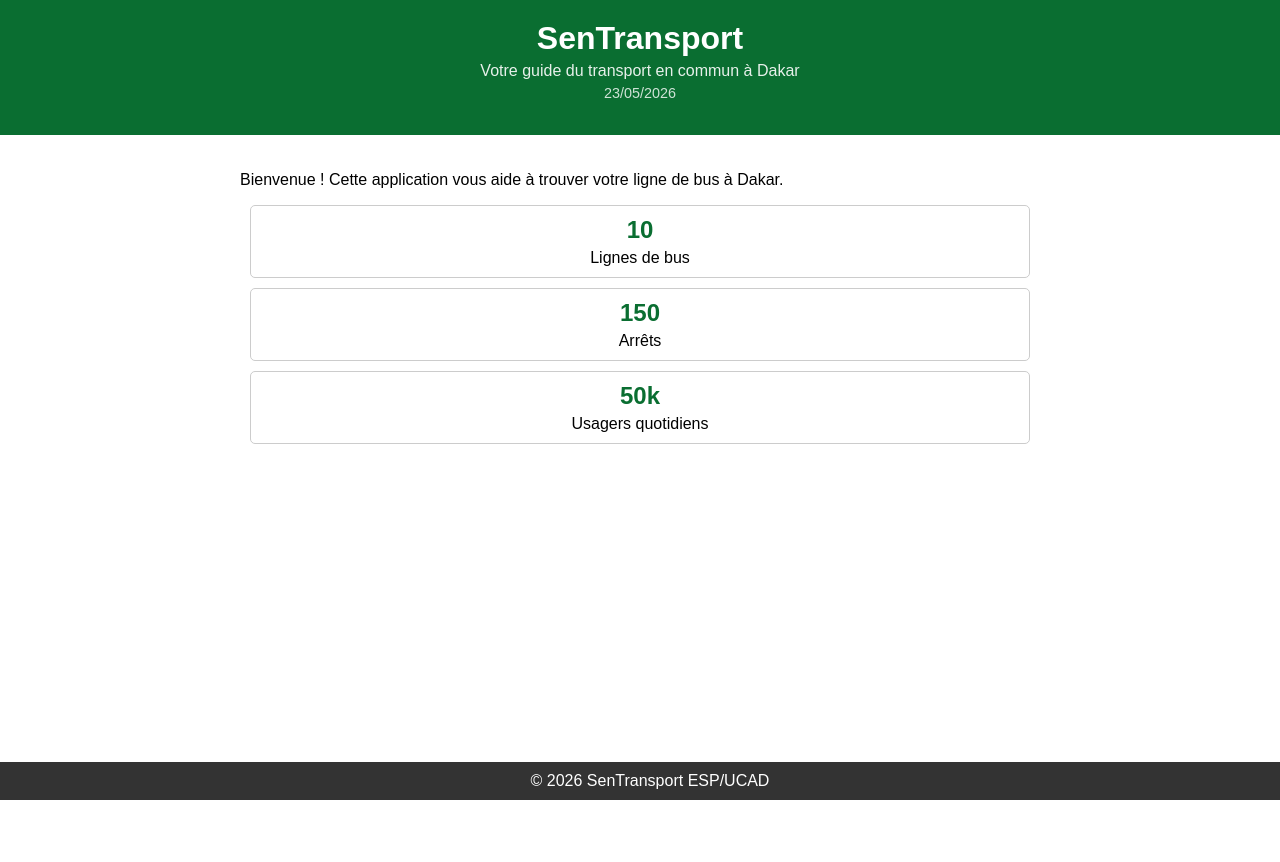
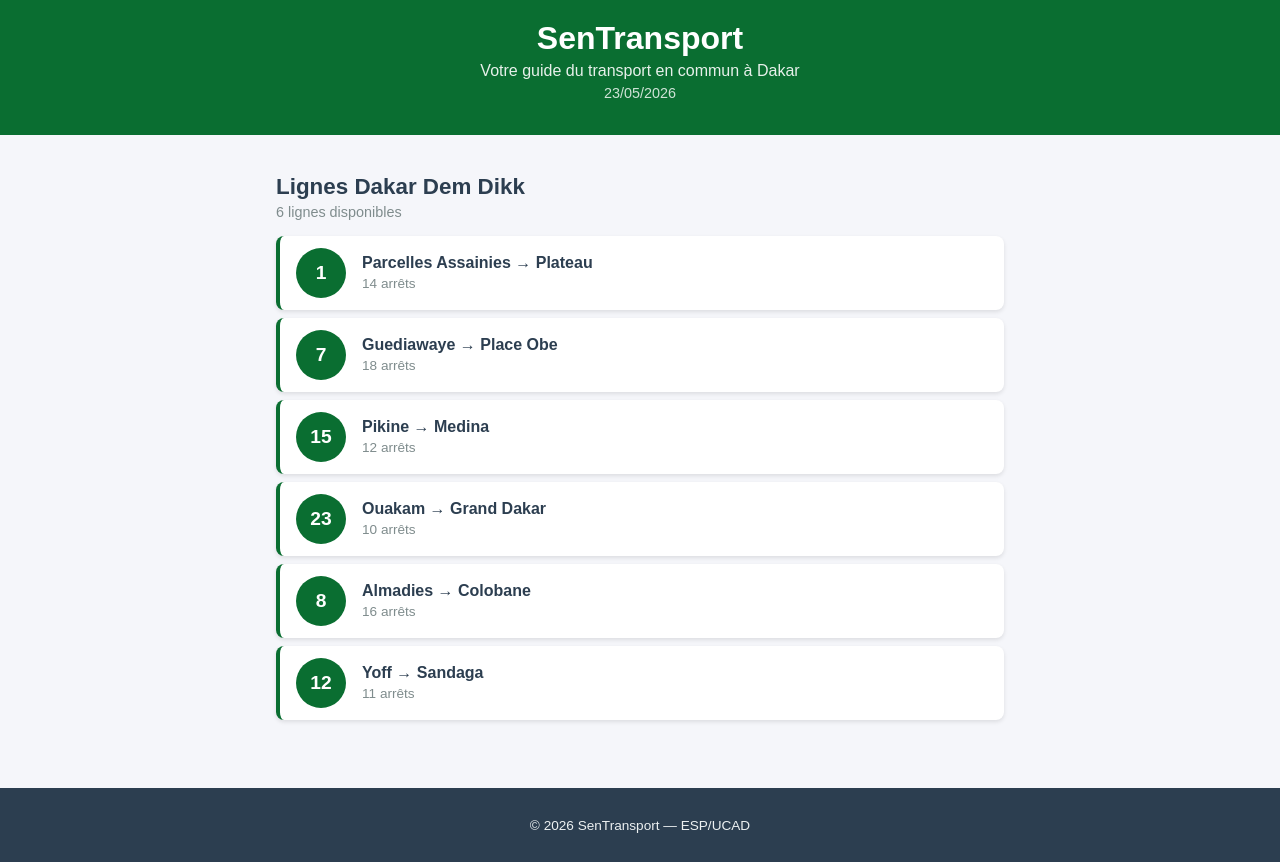
Before and after one commit to fayecheikhsow07/sentransport, a React (Create React App) app: page / in a window 1280 px wide. Before the commit the page ends 800 px from the top, so only its background shows below. Built offline with nearby package versions, Linux system fonts and the light colour scheme.

Commit message:
Lab 2 : Composants Statiques LigneBus et ListeLignes

```diff
--- a/src/App.css
+++ b/src/App.css
@@ -1,10 +1,22 @@
 .App {
-font-family: Arial, sans-serif;
-min-height: 100vh;
+  font-family: Arial, sans-serif;
+  min-height: 100vh;
+  background-color: #f5f6fa;
+  display: flex;
+  flex-direction: column;
 }
 
 .contenu {
-padding: 20px;
-max-width: 800px;
-margin: 0 auto;
+  padding: 20px;
+  max-width: 800px;
+  margin: 0 auto;
+  width: 100%;
+  box-sizing: border-box;
+  flex: 1;
 }
+
+@media (max-width: 600px) {
+  .contenu {
+    padding: 12px;
+  }
+}
--- a/src/App.js
+++ b/src/App.js
@@ -1,27 +1,27 @@
 import './App.css';
 import Header from './Header';
+import ListeLignes from './ListeLignes';
 import Footer from './Footer';
-import Statistique from './Statistique';
 
 function App() {
+  const lignes = [
+    { id: 1, numero: "1", depart: "Parcelles Assainies", arrivee: "Plateau", arrets: 14 },
+    { id: 2, numero: "7", depart: "Guediawaye", arrivee: "Place Obe", arrets: 18 },
+    { id: 3, numero: "15", depart: "Pikine", arrivee: "Medina", arrets: 12 },
+    { id: 4, numero: "23", depart: "Ouakam", arrivee: "Grand Dakar", arrets: 10 },
+    { id: 5, numero: "8", depart: "Almadies", arrivee: "Colobane", arrets: 16 },
+    { id: 6, numero: "12", depart: "Yoff", arrivee: "Sandaga", arrets: 11 },
+  ];
+
   return (
     <div className="App">
       <Header />
       <main className="contenu">
-        <p>Bienvenue ! Cette application vous aide à trouver
-        votre ligne de bus à Dakar.</p>
-
-        <div className="stats">
-          <Statistique chiffre="10" libelle="Lignes de bus" />
-          <Statistique chiffre="150" libelle="Arrêts" />
-          <Statistique chiffre="50k" libelle="Usagers quotidiens" />
-        </div>
+        <ListeLignes lignes={lignes} />
       </main>
       <Footer />
     </div>
   );
 }
 
-
-
 export default App;
--- a/src/Footer.css
+++ b/src/Footer.css
@@ -1,9 +1,8 @@
 .footer {
-  background-color: #333;
-  color: white;
+  background-color: #2c3e50;
+  color: #ecf0f1;
   text-align: center;
-  padding: 10px;
-  position: fixed;
-  bottom: 0;
-  width: 100%;
+  padding: 16px;
+  margin-top: 40px;
+  font-size: 0.85rem;
 }
--- a/src/Footer.js
+++ b/src/Footer.js
@@ -3,7 +3,7 @@
 function Footer() {
   return (
     <footer className="footer">
-      © 2026 SenTransport ESP/UCAD
+      <p>&copy; 2026 SenTransport &mdash; ESP/UCAD</p>
     </footer>
   );
 }
--- /dev/null
+++ b/src/LigneBus.css
@@ -0,0 +1,49 @@
+.ligne-bus {
+  display: flex;
+  align-items: center;
+  padding: 12px 16px;
+  margin: 8px 0;
+  background-color: #ffffff;
+  border-radius: 8px;
+  border-left: 4px solid #0a6e31;
+  box-shadow: 0 2px 4px rgba(0, 0, 0, 0.1);
+  cursor: pointer;
+  transition: transform 0.2s, box-shadow 0.2s;
+}
+
+.ligne-bus:hover {
+  transform: translateX(4px);
+  box-shadow: 0 4px 8px rgba(0, 0, 0, 0.15);
+}
+
+.ligne-numero {
+  background-color: #0a6e31;
+  color: white;
+  font-weight: bold;
+  font-size: 1.2rem;
+  width: 50px;
+  height: 50px;
+  border-radius: 50%;
+  display: flex;
+  align-items: center;
+  justify-content: center;
+  margin-right: 16px;
+  flex-shrink: 0;
+}
+
+.ligne-info {
+  display: flex;
+  flex-direction: column;
+}
+
+.ligne-trajet {
+  font-size: 1rem;
+  font-weight: 600;
+  color: #2c3e50;
+}
+
+.ligne-arrets {
+  font-size: 0.85rem;
+  color: #7f8c8d;
+  margin-top: 4px;
+}
--- /dev/null
+++ b/src/LigneBus.js
@@ -0,0 +1,17 @@
+import './LigneBus.css';
+
+function LigneBus({ numero, depart, arrivee, arrets }) {
+  return (
+    <div className="ligne-bus">
+      <div className="ligne-numero">{numero}</div>
+      <div className="ligne-info">
+        <span className="ligne-trajet">
+          {depart} &rarr; {arrivee}
+        </span>
+        <span className="ligne-arrets">{arrets} arrêts</span>
+      </div>
+    </div>
+  );
+}
+
+export default LigneBus;
--- /dev/null
+++ b/src/ListeLignes.css
@@ -0,0 +1,16 @@
+.liste-lignes {
+  padding: 0 16px;
+}
+
+.liste-titre {
+  color: #2c3e50;
+  font-size: 1.4rem;
+  margin-bottom: 4px;
+}
+
+.liste-description {
+  color: #7f8c8d;
+  font-size: 0.9rem;
+  margin-top: 0;
+  margin-bottom: 16px;
+}
--- /dev/null
+++ b/src/ListeLignes.js
@@ -0,0 +1,24 @@
+import LigneBus from './LigneBus';
+import './ListeLignes.css';
+
+function ListeLignes({ lignes }) {
+  return (
+    <div className="liste-lignes">
+      <h2 className="liste-titre">Lignes Dakar Dem Dikk</h2>
+      <p className="liste-description">
+        {lignes.length} lignes disponibles
+      </p>
+      {lignes.map((ligne) => (
+        <LigneBus
+          key={ligne.id}
+          numero={ligne.numero}
+          depart={ligne.depart}
+          arrivee={ligne.arrivee}
+          arrets={ligne.arrets}
+        />
+      ))}
+    </div>
+  );
+}
+
+export default ListeLignes;
```
